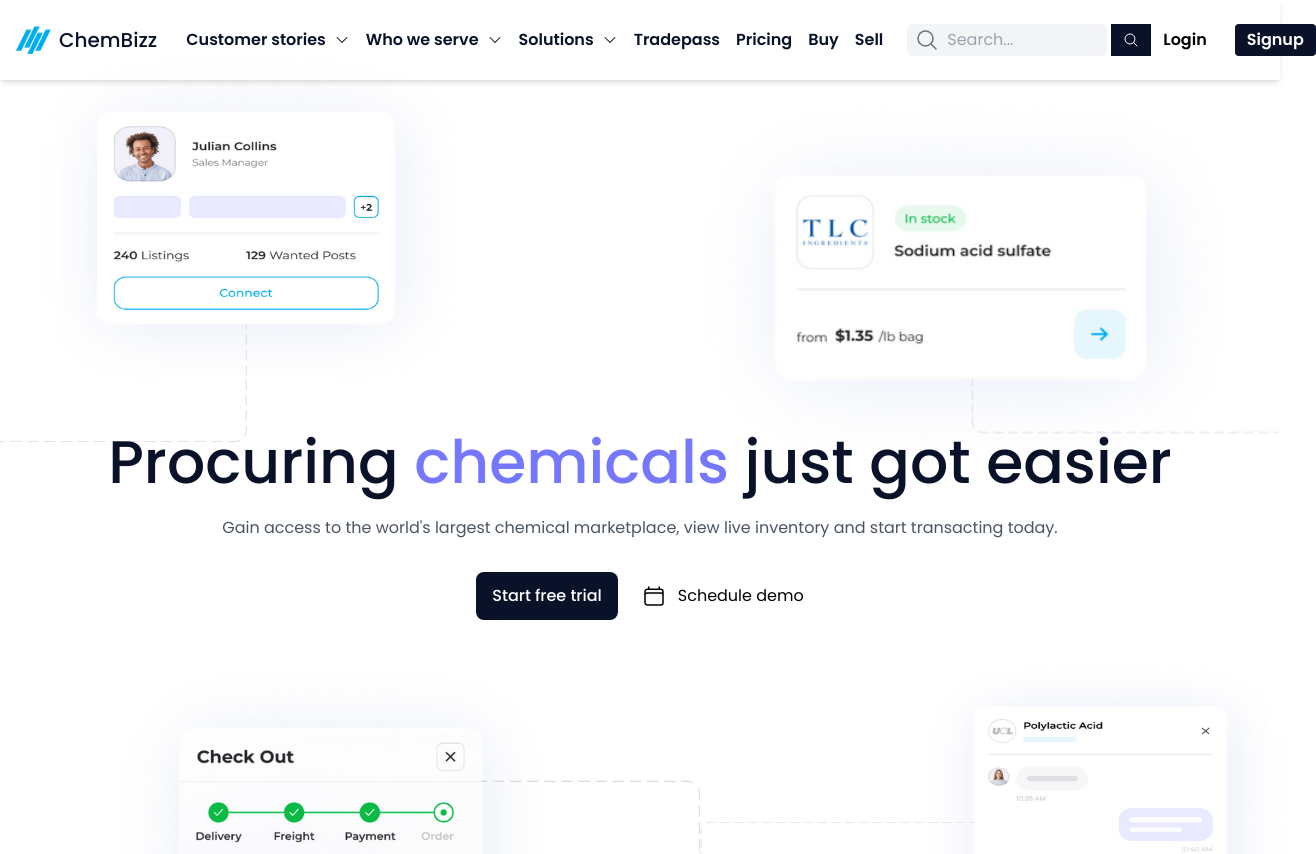
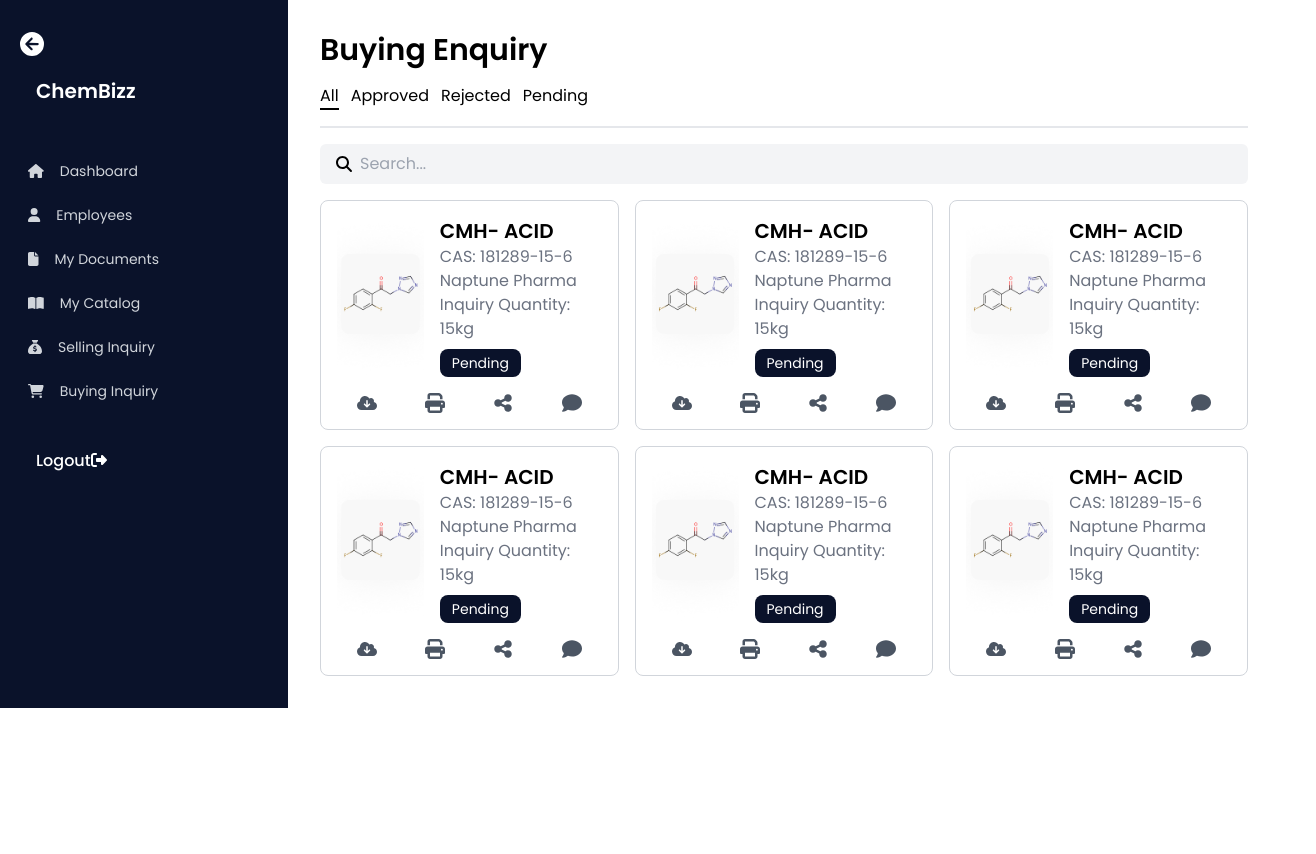
Before and after one commit to Nabil-Pathan/chembizz-frontend, a React (Vite) app: page /admin/buying-inquiry in a window 1280 px wide. Before the commit this address led to /. Shown: the top 854 px of the page, 1316 px wide, since content can reach past the window. After the commit the page ends 800 px from the top, so only its background shows below. Built offline with nearby package versions, Linux system fonts and the light colour scheme.

Commit message:
Added Routing in AdminPage

```diff
--- a/package.json
+++ b/package.json
@@ -30,6 +30,7 @@
     "eslint-plugin-react-hooks": "^4.6.0",
     "eslint-plugin-react-refresh": "^0.4.5",
     "postcss": "^8.4.35",
+    "prettier-plugin-tailwindcss": "^0.5.11",
     "tailwindcss": "^3.4.1",
     "vite": "^5.1.0"
   }
--- a/src/App.jsx
+++ b/src/App.jsx
@@ -10,6 +10,12 @@ import ForgotPassword from "./pages/ForgotPassword";
 import CreateNewPassword from "./pages/CreateNewPassword";
 import OtpVerification from "./pages/OtpVerification";
 import AdminPage from "./pages/AdminPage";
+import DashBoard from "./components/DashBoard";
+import Employees from "./components/Employees";
+import MyDocuments from "./components/MyDocuments";
+import MyCataLog from "./components/MyCataLog";
+import SideBar from "./components/SIdeBar";
+
 
 function App() {
   return (
@@ -25,6 +31,9 @@ function App() {
             </>
           }
         />
+
+
+
         <Route
           path="/about"
           element={
@@ -65,7 +74,21 @@ function App() {
             </>
           }
         />
-        <Route path="/admin" element={<AdminPage />} />
+
+         <Route
+          path="/admin/*"
+          element={
+            <AdminPage>
+              <Routes>
+                <Route path="dashboard" element={<DashBoard />} />
+                <Route path="employees" element={<Employees />} />
+                <Route path="documents" element={<MyDocuments />} />
+                <Route path="catalog" element={<MyCataLog />} />
+              </Routes>
+            </AdminPage>
+          }
+        />
+
         <Route
           path="/forgot-password"
           element={
@@ -96,8 +119,9 @@ function App() {
             </>
           }
         />
-        <Route path="*" element={<Navigate to="/" />} />
+
       </Routes>
+
     </BrowserRouter>
   );
 }
--- a/src/components/DashBoard.jsx
+++ b/src/components/DashBoard.jsx
@@ -2,7 +2,9 @@ import React from 'react'
 
 const DashBoard = () => {
   return (
-    <div>DashBoard</div>
+    <div>
+      <h1>Dashboard</h1>
+    </div>
   )
 }
 
--- a/src/components/SIdeBar.jsx
+++ b/src/components/SIdeBar.jsx
@@ -7,6 +7,7 @@ import MyDocuments from "../components/MyDocuments"
 import MyCataLog from "../components/MyCataLog"
 import SellingInquiry from "../components/SellingInquiry"
 import BuyingInquiry from "../components/BuyingInquiry"
+import { Link } from 'react-router-dom';
 
 
 
@@ -16,16 +17,16 @@ const SideBar = () => {
   const [selectedMenu, setSelectedMenu] = useState(null);
 
   const Menus = [
-    { title: "Dashboard", component: <Dashboard /> , icon : faHome},
-    { title: "Employees", component: <Employees /> , icon : faUser},
-    { title: "My Documents", component: <MyDocuments open={open} /> ,icon : faFile },
-    { title: "My Catalog", component: <MyCataLog />, icon : faBookOpen },
-    { title: "Selling Inquiry", component: <SellingInquiry /> ,icon : faSackDollar },
-    { title: "Buying Inquiry", component: <BuyingInquiry/> , icon : faCartShopping },
+    { title: "Dashboard", link : "" , icon : faHome},
+    { title: "Employees", link : "/employees" , icon : faUser},
+    { title: "My Documents", link : "/documents" ,icon : faFile },
+    { title: "My Catalog", link : "/catalog" ,  icon : faBookOpen },
+    { title: "Selling Inquiry", link : "/selling-inquiry" ,icon : faSackDollar },
+    { title: "Buying Inquiry", link : "/buying-inquiry" , icon : faCartShopping },
   ];
 
   return (
-    <div className="flex ">
+    <div className="flex  ">
       <div
         className={`md:block hidden ${open ? "w-72" : "w-20"} bg-darkBlue  z-2 p-5  pt-8 relative duration-300`}
       >
@@ -44,24 +45,23 @@ const SideBar = () => {
         </div>
         <ul className="pt-6">
           {Menus.map((Menu, index) => (
-            <li
+            <Link
               key={index}
               className={`flex  rounded-md p-2 cursor-pointer hover:bg-light-white text-gray-300 text-sm items-center gap-x-4
               ${Menu.gap ? "mt-9" : "mt-2"} ${
                 index === 0 && "bg-light-white"
               } `}
-              onClick={() => setSelectedMenu(Menu.component)}
+              to={`/admin${Menu.link}`}
             >
               <FontAwesomeIcon icon={Menu.icon}/>
               <span className={`${!open && "hidden"} origin-left duration-200`}>
                 {Menu.title}
               </span>
-            </li>
+            </Link>
           ))}
 
-             <button className=' mt-6 flex items-center font-medium gap-2 text-white  p-4'>
-              Logout
-
+             <button className='mt-6 items-center font-medium gap-6 text-white  p-4'>
+                {open ? "Logout" : ""}
               <FontAwesomeIcon icon={faRightFromBracket}/>
             </button>
         </ul>
@@ -75,16 +75,16 @@ const SideBar = () => {
       >
         <ul className="pt-6 mt-32">
           {Menus.map((Menu, index) => (
-            <li
+            <Link
               key={index}
               className={`flex  rounded-md p-2 cursor-pointer hover:bg-light-white text-gray-300 text-sm items-center  gap-x-4
               ${Menu.gap ? "mt-9" : "mt-2"} ${
                 index === 0 && "bg-light-white"
               } `}
-              onClick={() => setSelectedMenu(Menu.component)}
+              to={Menu.link}
             >
               <FontAwesomeIcon className='h-4 w-4' icon={Menu.icon}/>
-            </li>
+            </Link>
           ))}
 
             <button className=' mt-6 flex items-center font-medium gap-2 text-white  p-2'>
@@ -93,14 +93,8 @@ const SideBar = () => {
 
         </ul>
 
-
-
-
       </div>
 
-      <div className="h-screen  overflow-x-hidden w-full  flex-1  md:p-4">
-        {selectedMenu ? selectedMenu : <Dashboard/>}
-      </div>
     </div>
   );
 };
--- a/src/index.css
+++ b/src/index.css
@@ -38,3 +38,19 @@ body{
 .customer-stories{
     background: linear-gradient(180deg, #202856 0%, #03131E 100%);
 }
+
+.home_hero_gradient {
+    position: relative;
+  }
+
+  .home_hero_gradient::before {
+    content: "";
+    position: absolute;
+    top: 0;
+    left: 0;
+    width: 100%;
+    height: 100%;
+    background: rgba(128, 220, 255, 0.4);
+    filter: blur(75px);
+    z-index: -1;
+  }
--- a/src/pages/AdminPage.jsx
+++ b/src/pages/AdminPage.jsx
@@ -1,10 +1,30 @@
 import React from 'react'
 import SideBar from '../components/SIdeBar'
+import { Route, Routes } from 'react-router-dom'
+import DashBoard from '../components/DashBoard'
+import Employees from '../components/Employees'
+import MyDocuments from '../components/MyDocuments'
+import MyCataLog from '../components/MyCataLog'
+import SellingInquiry from '../components/SellingInquiry'
+import BuyingInquiry from '../components/BuyingInquiry'
 
 const AdminPage = () => {
   return (
-    <div className='max-h-screen'>
-        <SideBar/>
+    <div className='flex'>
+
+      <SideBar/>
+
+
+     <div className="w-full">
+     <Routes>
+          <Route path="" element={<DashBoard />} />
+          <Route path="employees" element={<Employees />} />
+          <Route path="documents" element={<MyDocuments />} />
+          <Route path="catalog" element={<MyCataLog />} />
+          <Route path='selling-inquiry' element={<SellingInquiry/>}/>
+          <Route path='buying-inquiry' element={<BuyingInquiry/>}/>
+        </Routes>
+      </div>
     </div>
   )
 }
--- a/src/pages/HomePage.jsx
+++ b/src/pages/HomePage.jsx
@@ -49,18 +49,18 @@ const AccordianData = [
 
 const HomePage = () => {
   return (
-    <div>
+    <div className="container mx-auto px-4">
       {/* Hero Section */}
       <div className='w-full p-8 '>
-        <div className='md:flex hidden  justify-between'>
-          <img src={HeroImage1} alt='Hero Image 1' className='w-[600px] h-[400px] md:relative md:right-[150px] md:bottom-[70px] ' />
+        <div className='md:flex hidden justify-between'>
+          <img src={HeroImage1} alt='Hero Image 1' className='w-[600px] h-[400px] md:relative md:right-[260px] md:bottom-[80px] ' />
 
 
-         <img src={HeroImage2} alt='Hero Image 2' className='w-[600px] h-[400px] md:relative md:left-[30px] md:bottom-[30px] ' />
+         <img src={HeroImage2} alt='Hero Image 2' className='w-[600px] h-[400px] md:relative md:left-[200px] md:bottom-[100px] ' />
 
         </div>
-        <div className='flex md:p-0 py-20  flex-col items-center md:relative md:bottom-[80px] justify-center'>
-          <h1 className='text-center text-darkBlue md:text-6xl text-4xl font-medium mb-6'>Procuring <span style={{ color: "#7677FF" }}>chemicals</span> just got easier</h1>
+        <div className='flex  flex-col md:py-20 items-center md:relative md:bottom-[200px] justify-center'>
+          <h1 className='text-center text-darkBlue md:text-5xl text-3xl font-semibold mb-6'>Procuring <span style={{ color: "#7677FF" }}>chemicals</span> <br /> just got easier</h1>
           <p className='text-center text-gray-600'>Gain access to the world's largest chemical marketplace, view live inventory and start transacting today.</p>
           <div className='flex md:flex-row flex-col mt-8 gap-6'>
             <button className='bg-darkBlue text-white font-medium px-4 py-3 rounded-lg'>Start free trial</button>
@@ -82,14 +82,14 @@ const HomePage = () => {
 
       {/* Sourcing Options Section */}
 
-      <div className='w-full p-10 rounded-lg bg-gradient-to-l from-gray-400 to-bg2 via-bg1 mt-6'>
-        <div className='flex md:flex-row flex-col  p-8'>
+      <div className='w-full md:p-10 rounded-lg bg-gradient-to-l from-gray-400 to-bg2 via-bg1 mt-6'>
+        <div className='flex md:flex-row flex-col  p-10'>
           <div className='flex-1'>
             <h1 className='text-white md:text-5xl text-3xl'><span style={{ color: "#9192FF" }}>Increase</span> your sourcing options</h1>
           </div>
 
           <div className='flex-1 '>
-            <span className='text-xl text-white font-extralight'>Utilize our network functionality to create new sourcing
+            <span className='text-xl text-gray-300 font-extralight'>Utilize our network functionality to create new sourcing
               relationships and enhance existing ones, resulting in the best
               possible sourcing results. With features like real-time pricing,
               direct chat with sellers, and streamlined procurement
@@ -207,9 +207,9 @@ const HomePage = () => {
 
       <div className='md:p-10 w-full mt-8'>
   <div className='flex  md:flex-row flex-col  md:p-8'>
-    <div className="flex-1 md:px-8 p-3">
+    <div className="flex-1   md:px-8 p-3">
       <h1 className='md:text-4xl text-3xl font-medium text-center'>Find the right <span style={{ color: "#7677FF" }}> solution</span> for you</h1>
-      <div className='md:h-[700px] md:p-10 md:mt-0 mt-32 md:px-20 md:block flex gap-6 flex-col items-center justify-center   '>
+      <div className='md:h-[700px] home_hero_gradient  md:p-10 md:mt-0 mt-32 md:px-20 md:block flex gap-6 flex-col items-center justify-center   '>
         <img className='md:relative md:top-[60px]  ' src={Hero1} alt="" />
         <img className='md:relative   md:left-[150px] ' src={Hero3} alt="" />
         <img className='md:relative md:bottom-[130px]  md:right-[40px]  ' src={Hero1} alt="" />
```
Also changed, not shown: 1 other file (tests, documents, lock files or other folders).
